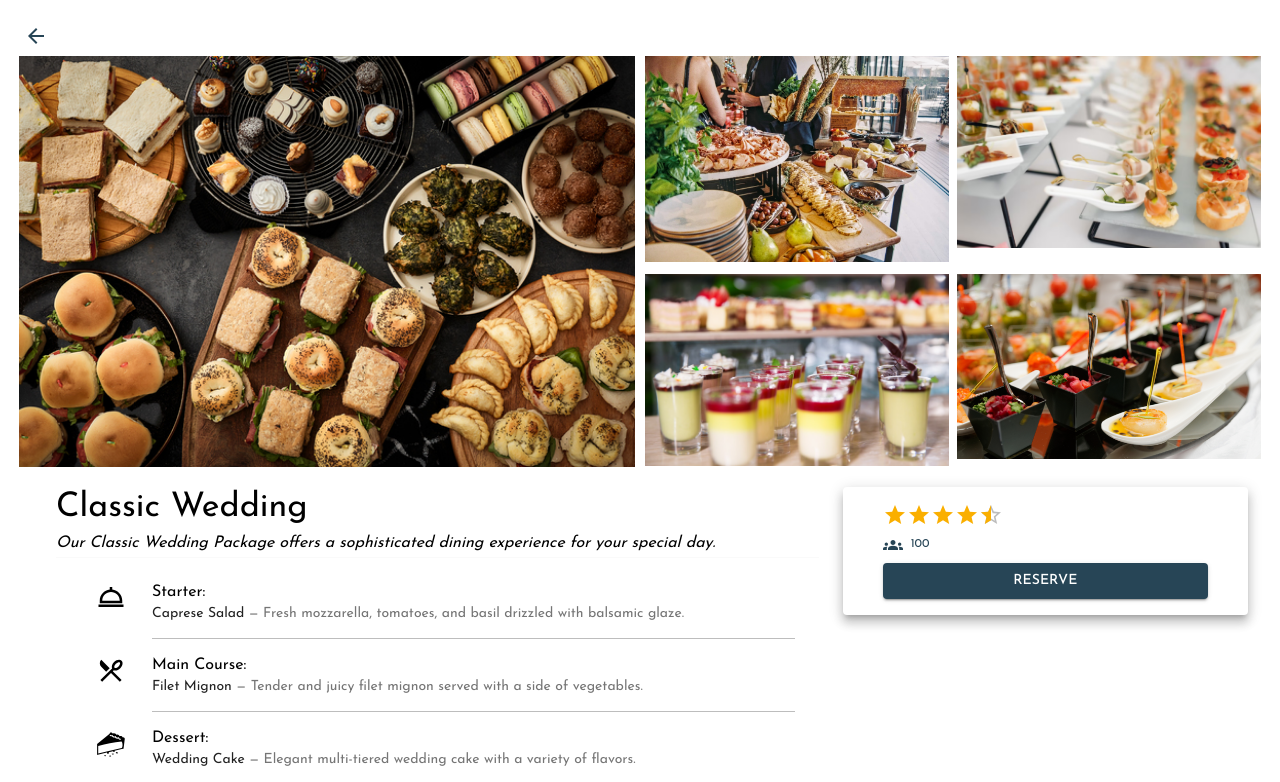
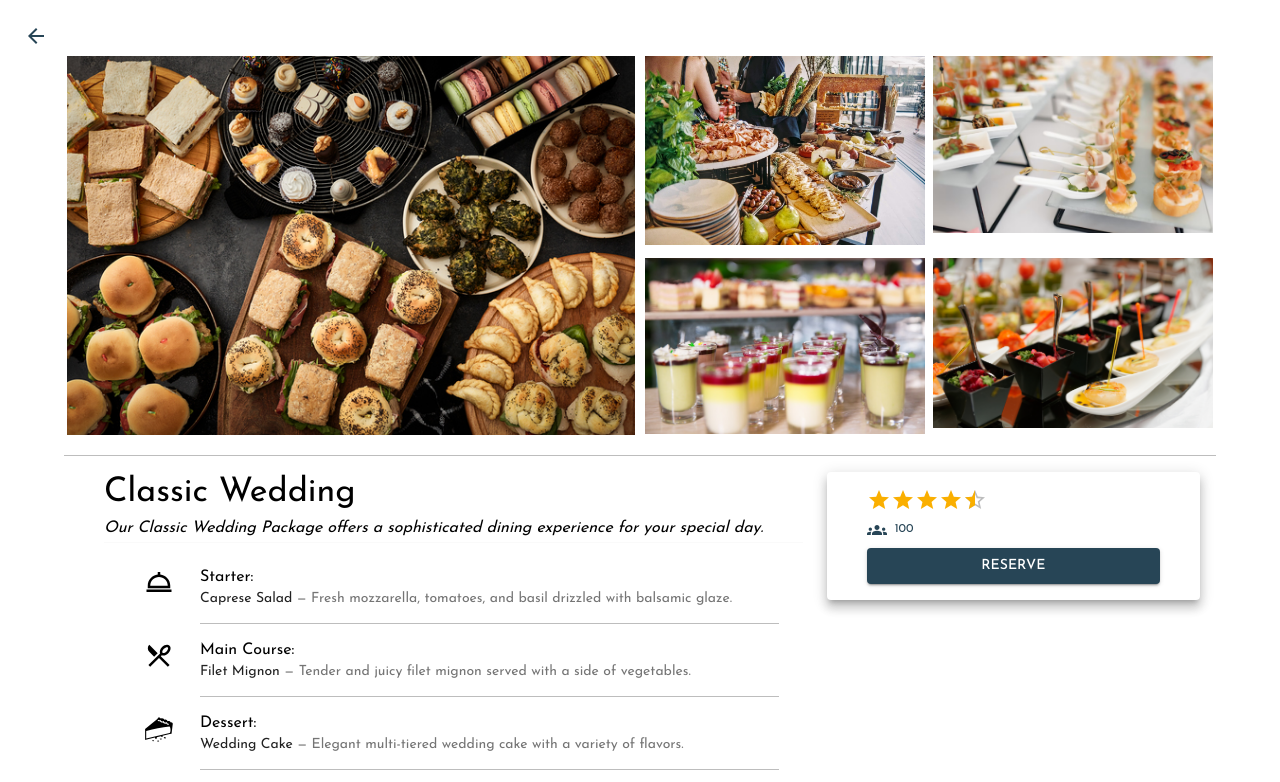
Before and after one commit to josedleonett/GourmetGo, a React (Vite) app in the folder FrontEnd/: page /product/1 in a window 1280 px wide. Shown: the top 782 px of the page. Built offline with nearby package versions, Linux system fonts and the light colour scheme.

Commit message:
fixed elements disposition

```diff
--- a/FrontEnd/src/display/ProductDetailDisplay.jsx
+++ b/FrontEnd/src/display/ProductDetailDisplay.jsx
@@ -89,8 +89,21 @@ const ProductDetailDisplay = () => {
         <ArrowBackIcon />
       </IconButton>
 
+      <Container>
         <Grid container justifyContent="space-evenly">
-        <Grid item pr={1} lg={6} md={6} >
+
+
+
+          <Grid
+            item
+            lg={packageList[mainPackageId].galleryImages.length > 1 ? 6 : 12}
+            md={packageList[mainPackageId].galleryImages.length > 1 ? 6 : 12}
+            sx={
+              packageList[mainPackageId].galleryImages.length === 1
+                ? { md: { width: "100%", objectFit: "cover" } }
+                : { pr: 1 }
+            }
+          >
             <Box
               component="img"
               src={packageList[mainPackageId].galleryImages[0]}
@@ -99,9 +112,18 @@ const ProductDetailDisplay = () => {
             ></Box>
           </Grid>
 
-        <Grid container justifyContent="space-evenly" spacing={1} lg={6} md={6}>
-          {packageList[mainPackageId].galleryImages.slice(1).map((image, i) => (
-            <Grid item key={i} xs={3} lg={6} md={6}>
+          {packageList[mainPackageId].galleryImages.length > 1 && (
+            <Grid
+              container
+              justifyContent="space-evenly"
+              spacing={1}
+              lg={6}
+              md={6}
+            >
+              {packageList[mainPackageId].galleryImages
+                .slice(1)
+                .map((image, i) => (
+                  <Grid item key={i} xs={3} lg={6} md={6} flexDirection={"column"}>
                     <Box
                       component="img"
                       src={`${image}?&fit=crop&auto=format`}
@@ -111,8 +133,16 @@ const ProductDetailDisplay = () => {
                   </Grid>
                 ))}
             </Grid>
+
+          )}
         </Grid>
 
+        <Divider sx={{pt: 2}}/>
+      </Container>
+
+
+
+      <Container>
         <Grid container padding={2} lg={12}>
           <Grid item lg={8} md={7}>
             <Container>
@@ -127,7 +157,7 @@ const ProductDetailDisplay = () => {
 
               <Divider light />
 
-            <Container >
+              <Container>
                 <List>
                   <ListItem alignItems="flex-start">
                     <ListItemAvatar>
@@ -260,6 +290,7 @@ const ProductDetailDisplay = () => {
             </Paper>
           </Grid>
         </Grid>
+      </Container>
     </Box>
   );
 };
--- a/FrontEnd/src/test/dataApiSample.jsx
+++ b/FrontEnd/src/test/dataApiSample.jsx
@@ -219,8 +219,6 @@ export const cateringPackages = [
     bundleImage: "../../public/images/image 4.png",
     galleryImages: [
       "../../public/images/image 4.png",
-      "../../public/images/image 5.png",
-      "../../public/images/image 6.png",
     ],
     categoryList: [1, 2],
     starter: {
```
Lines whose indentation alone changed are shown as unchanged.
